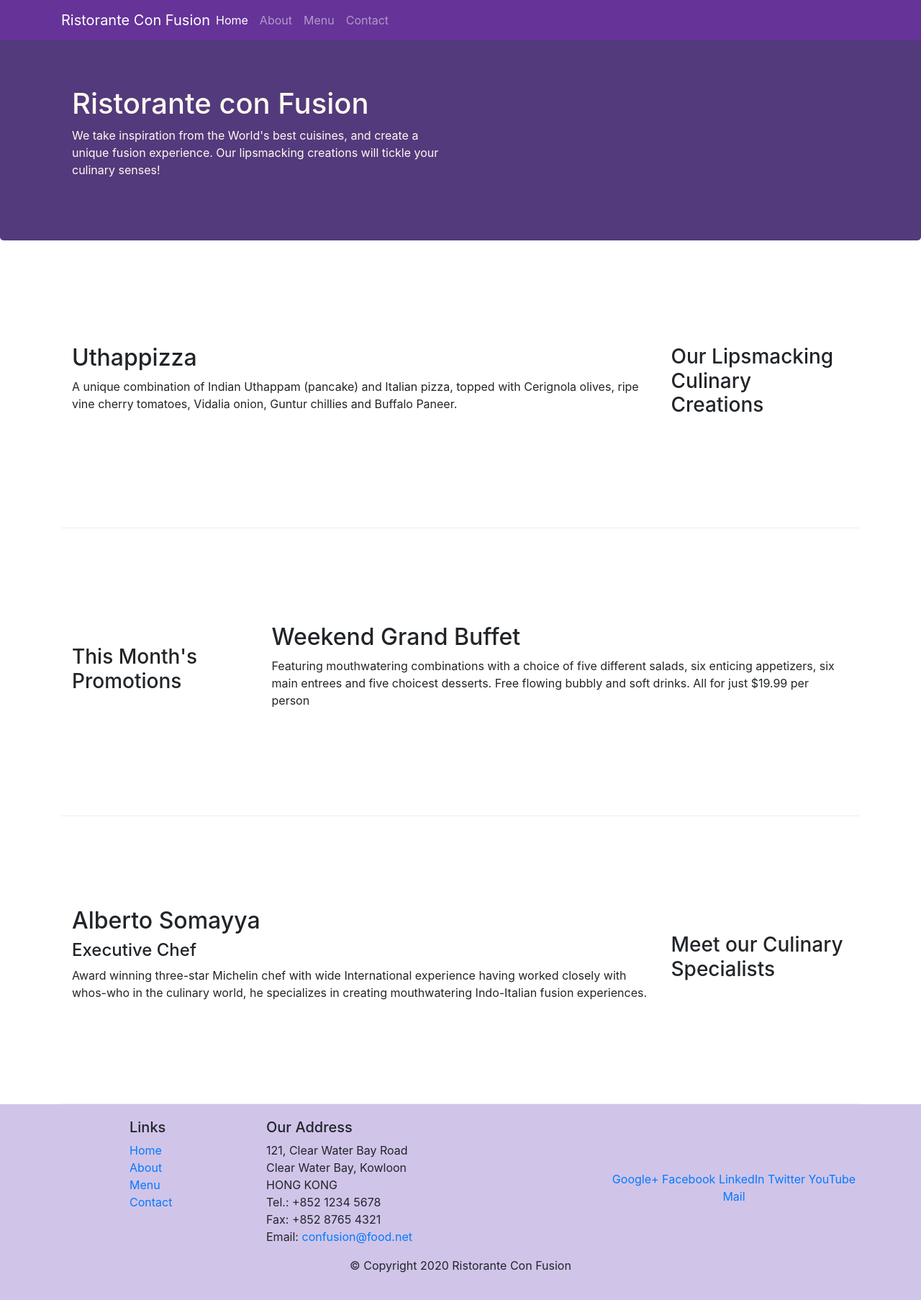
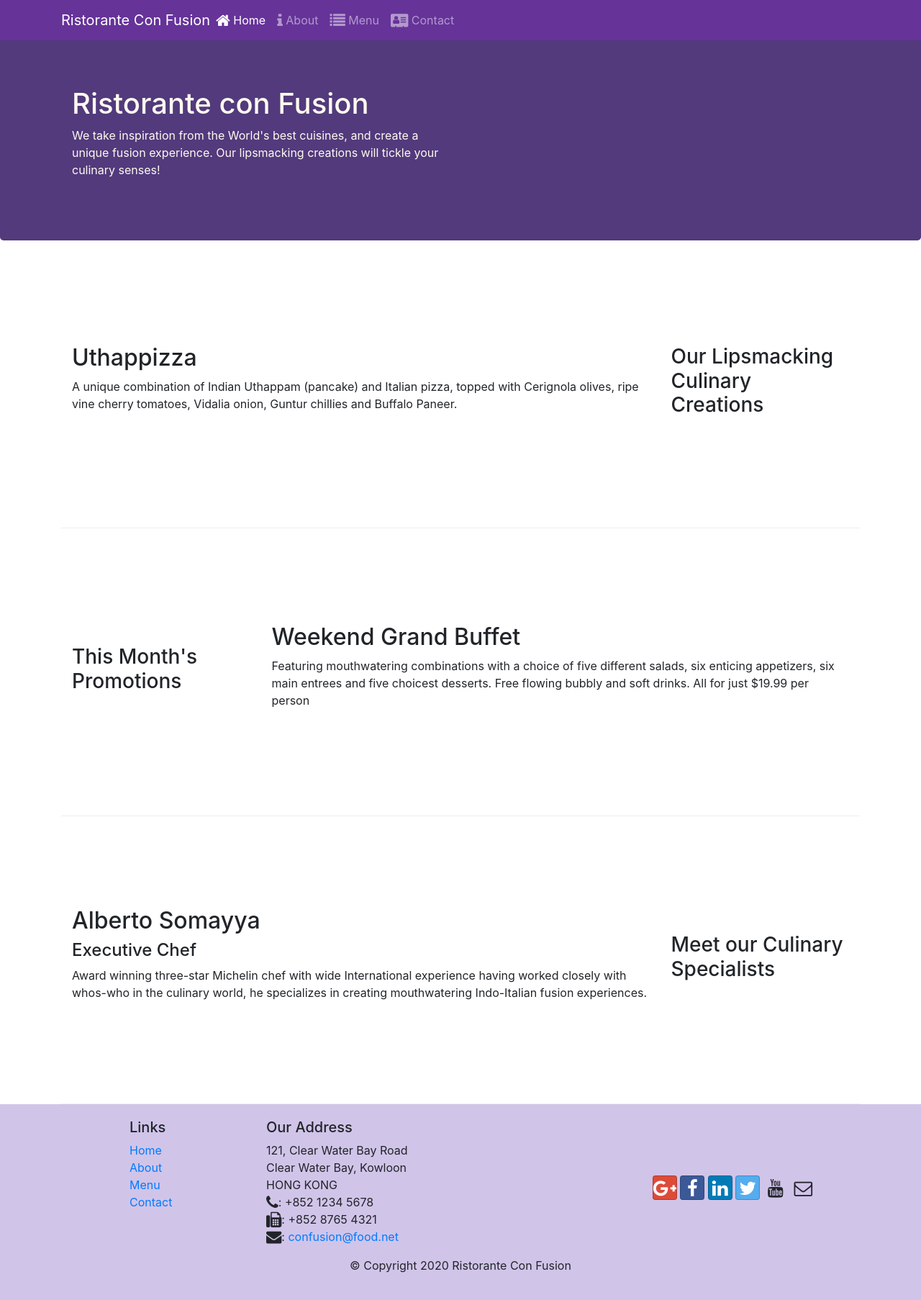
Before and after one commit to nat-v/front-end-coursera, a website: page index.html in a window 1280 px wide. Shown: the whole page at 72% size. Drawn offline with nearby package versions, Linux system fonts and the light colour scheme.

Commit message:
Icon Fonts

```diff
--- a/index.html
+++ b/index.html
@@ -8,6 +8,8 @@
     <meta http-equiv="x-ua-compatible" content="ie=edge">
     <!-- Bootstrap CSS -->
     <link rel="stylesheet" href="node_modules/bootstrap/dist/css/bootstrap.min.css">
+    <link rel="stylesheet" href="node_modules/font-awesome/css/font-awesome.min.css">
+    <link rel="stylesheet" href="node_modules/bootstrap-social/bootstrap-social.css">
     <link rel="stylesheet" href="css/styles.css">
     <title>Ristorante Con Fusion</title>
 </head>
@@ -22,16 +24,24 @@
             <div class="collapse navbar-collapse" id="Navbar">
                 <ul class="navbar-nav mr-auto">
                     <li class="nav-item active">
-                        <a class="nav-link" href="#">Home</a>
+                        <a class="nav-link" href="#">
+                            <span class="fa fa-home fa-lg"></span> Home
+                        </a>
                     </li>
                     <li class="nav-item">
-                        <a class="nav-link" href="./aboutus.html">About</a>
+                        <a class="nav-link" href="./aboutus.html">
+                            <span class="fa fa-info fa-lg"></span> About
+                        </a>
                     </li>
                     <li class="nav-item">
-                        <a class="nav-link" href="#">Menu</a>
+                        <a class="nav-link" href="#">
+                            <span class="fa fa-list fa-lg"></span> Menu
+                        </a>
                     </li>
                     <li class="nav-item">
-                        <a class="nav-link" href="#">Contact</a>
+                        <a class="nav-link" href="#">
+                            <span class="fa fa-address-card fa-lg"></span> Contact
+                        </a>
                     </li>
                 </ul>
             </div>
@@ -108,25 +118,36 @@
                         </ul>
                     </div>
                 </div>
-                <div class="col-6 col-sm-5">
+                <div class="col-7 col-sm-5">
                     <h5>Our Address</h5>
                     <address>
                         121, Clear Water Bay Road<br>
                         Clear Water Bay, Kowloon<br>
                         HONG KONG<br>
-                        Tel.: +852 1234 5678<br>
-                        Fax: +852 8765 4321<br>
-                        Email: <a href="mailto:confusion@food.net">confusion@food.net</a>
+                        <i class="fa fa-phone fa-lg"></i>: +852 1234 5678<br>
+                        <i class="fa fa-fax fa-lg"></i>: +852 8765 4321<br>
+                        <i class="fa fa-envelope fa-lg"></i>: <a href="mailto:confusion@food.net">confusion@food.net</a>
                     </address>
                 </div>
                 <div class="col-12 col-sm-4 align-self-center">
                     <div class="text-center">
-                        <a href="http://google.com/+">Google+</a>
-                        <a href="http://www.facebook.com/profile.php?id=">Facebook</a>
-                        <a href="http://www.linkedin.com/in/">LinkedIn</a>
-                        <a href="http://twitter.com/">Twitter</a>
-                        <a href="http://youtube.com/">YouTube</a>
-                        <a href="mailto:">Mail</a>
+                        <a class="btn btn-social-icon btn-google" href="http://google.com/+">
+                            <i class="fa fa-google-plus fa-lg"></i>
+                        </a>
+                        <a class="btn btn-social-icon btn-facebook" href="http://www.facebook.com/profile.php?id=">
+                            <i class="fa fa-facebook fa-lg"></i>
+                        </a>
+                        <a class="btn btn-social-icon btn-linkedin" href="http://www.linkedin.com/in/">
+                            <i class="fa fa-linkedin fa-lg"></i></a>
+                        <a class="btn btn-social-icon btn-twitter" href="http://twitter.com/">
+                            <i class="fa fa-twitter fa-lg"></i>
+                        </a>
+                        <a class="btn btn-social-icon btn-youtube" href="http://youtube.com/">
+                            <i class="fa fa-youtube fa-lg"></i>
+                        </a>
+                        <a class="btn btn-social-icon" href="mailto:">
+                            <i class="fa fa-envelope-o fa-lg"></i>
+                        </a>
                     </div>
                 </div>
             </div>
--- a/package.json
+++ b/package.json
@@ -15,6 +15,8 @@
   },
   "dependencies": {
     "bootstrap": "^4.5.0",
+    "bootstrap-social": "^5.1.1",
+    "font-awesome": "^4.7.0",
     "jquery": "^3.5.1",
     "popper.js": "^1.16.1"
   }
```
Also changed, not shown: aboutus.html (+35 -14 lines), 1 other file.
